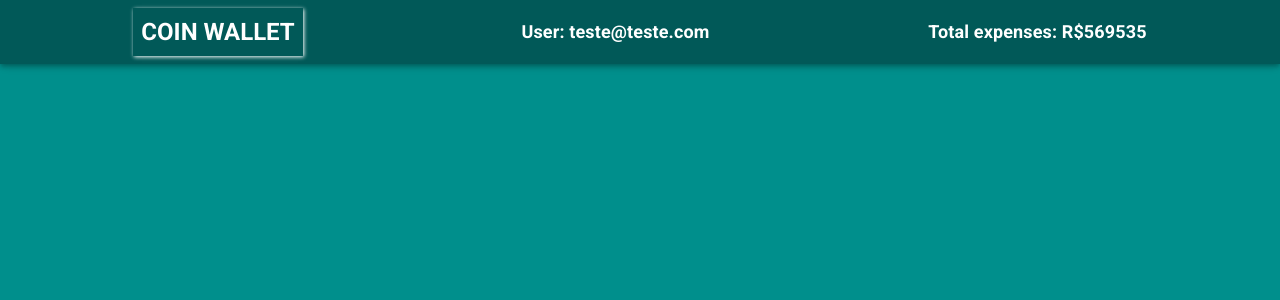
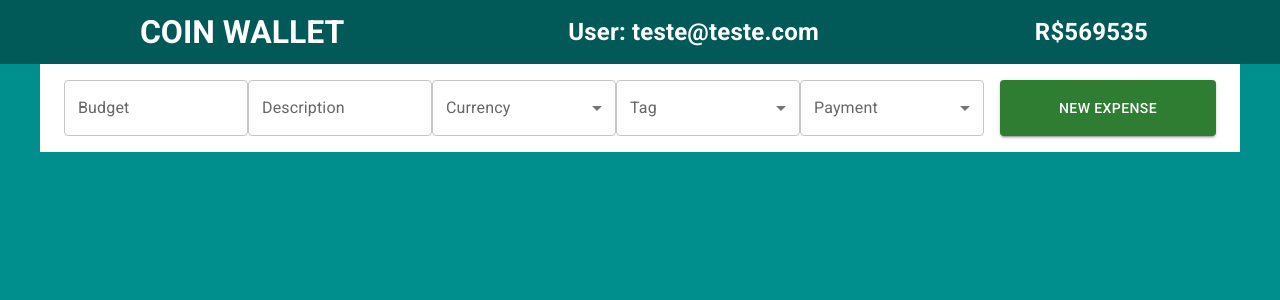
Before and after one commit to manoelVLima/Coin-wallet-App, a React (Create React App) app: page /cateira in a window 1280 px wide. Shown: the top 300 px of the page. Built offline with nearby package versions, Linux system fonts and the light colour scheme.

Commit message:
Testando layout da pagina da wallet

```diff
--- a/public/index.html
+++ b/public/index.html
@@ -37,7 +37,7 @@
       }
       html {
         background-color: #008F8C;
-        font-size: 62.5%;
+        /* font-size: 62.5%; */
       }
       #root {
         background-color: #008F8C;
--- a/src/components/Header.jsx
+++ b/src/components/Header.jsx
@@ -1,25 +1,22 @@
-import { AppBar, Box, Typography } from '@mui/material'
+import { Typography } from '@mui/material'
 import React from 'react'
 import { StyledToolBar } from '../styles/Header'
 function Header() {
   return (
-    <Box sx={{ flexGrow: 1, }}>
-      <AppBar sx={{background:'#015958'}} >
         <StyledToolBar>
-          <Typography p={1} sx={{display: { xs: 'none', sm:'block'}}} boxShadow='1px 1px 4px' variant="h5" fontWeight='600' fontSize='2.4rem'>
+          <Typography p={1} sx={{display: { xs: 'none', sm:'block'}}} variant="h5" fontWeight='600' fontSize='2rem'>
             COIN WALLET
           </Typography>
-          <Typography variant="h6" fontWeight='600' fontSize='1.8rem'>
+          <Typography variant="h6" fontWeight='600' fontSize='1.5rem'>
             User: teste@teste.com
           </Typography>
-          <Typography variant="h6" fontWeight='600' fontSize='1.8rem'>
-            Total expenses: R$569535
+          <Typography variant="h6" fontWeight='600' fontSize='1.5rem'>
+            R$569535
           </Typography>
 
         </StyledToolBar>
-      </AppBar>
-    </Box>
+
   )
 }
 
-export default Header
+export default Header;
--- /dev/null
+++ b/src/components/WalletForm.jsx
@@ -0,0 +1,56 @@
+import { Box, Button, Container, FormControl, InputLabel, MenuItem, Select, TextField } from '@mui/material'
+import React from 'react'
+
+function WalletForm() {
+  return (
+  <Container  sx={{background:'white', display:'flex', flexDirection: { xs: 'column' , sm:'row'}, padding:2, margin:'0 auto'}}>
+    <TextField type="number" label="Budget" sx={{flex: 1}} color="success"/>
+    <TextField type="text" label="Description" sx={{flex: 1}} color="success"/>
+    <FormControl sx={{flex: 1}} >
+      <InputLabel id="currency">Currency</InputLabel>
+      <Select
+        labelId="currency"
+        id="currency"
+        label="currency"
+        color="success"
+
+      >
+        <MenuItem value={10}>Ten</MenuItem>
+        <MenuItem value={20}>Twenty</MenuItem>
+        <MenuItem value={30}>Thirty</MenuItem>
+      </Select>
+    </FormControl>
+    <FormControl sx={{flex: 1}} >
+      <InputLabel id="currency">Tag</InputLabel>
+      <Select
+        labelId="tag"
+        id="tag"
+        label="tag"
+        color="success"
+      >
+        <MenuItem value={10}>Ten</MenuItem>
+        <MenuItem value={20}>Twenty</MenuItem>
+        <MenuItem value={30}>Thirty</MenuItem>
+      </Select>
+    </FormControl>
+    <FormControl sx={{flex: 1}} >
+      <InputLabel id="method">Payment</InputLabel>
+      <Select
+        labelId="method"
+        id="method"
+        label="method"
+        color="success"
+      >
+        <MenuItem value={10}>Ten</MenuItem>
+        <MenuItem value={20}>Twenty</MenuItem>
+        <MenuItem value={30}>Thirty</MenuItem>
+      </Select>
+    </FormControl>
+    <Button sx={{flex:1, marginLeft:2}} variant="contained" color="success">
+      New Expense
+    </Button>
+  </Container>
+  )
+}
+
+export default WalletForm
--- a/src/pages/Wallet.jsx
+++ b/src/pages/Wallet.jsx
@@ -1,18 +1,14 @@
-import { Container } from '@mui/material';
+import { Stack } from '@mui/material';
 import React from 'react'
 import Header from '../components/Header';
+import WalletForm from '../components/WalletForm';
 
 function Wallet() {
   return (
-    <Container sx={{
-      fontFamily: 'Titan One, cursive',
-      width: '80vw',
-      background: 'red',
-      marginTop: 2
-    }}>
+    <Stack spacing={0}>
       <Header />
-
-    </Container>
+      <WalletForm />
+    </Stack>
   )
 }
 
--- a/src/styles/Header.jsx
+++ b/src/styles/Header.jsx
@@ -6,4 +6,5 @@ export const StyledToolBar = styled(Toolbar)({
   justifyContent: 'space-around',
   color:'white',
   flexWrap: 'wrap',
+  background: '#015958',
 })
```
Also changed, not shown: src/styles/Wallet.jsx (added).
